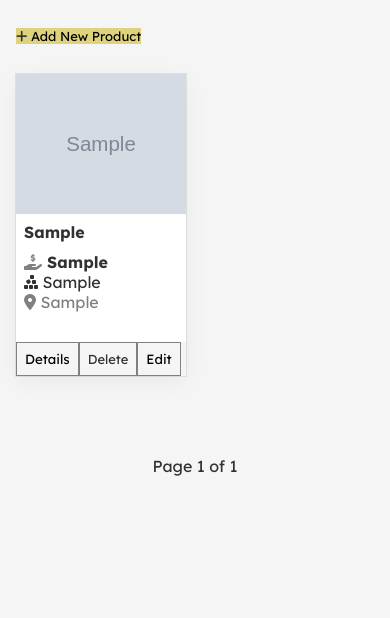
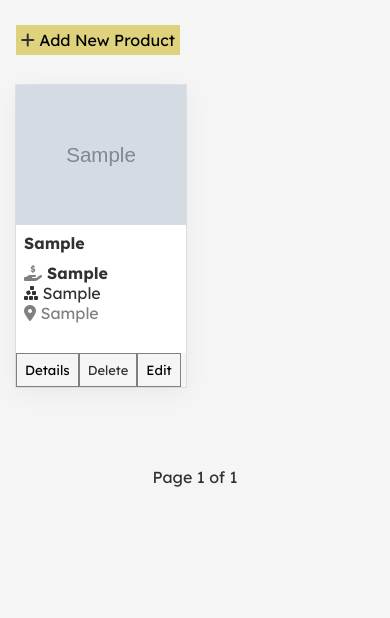
Before and after one commit to nelsonfai/farmsocial, a Django app: page /market/myproducts in a window 390 px wide. Shown: the part 141-759 px from the top of the page. Run offline with Django 3.2, Linux system fonts and the light colour scheme; a user stored in the database is signed in; tables that the repository leaves empty hold one stand-in row (values such as "Sample post"); grey boxes marked "Sample" are stand-in pictures; data that the repository does not hold is empty; parts of the project's set-up code (start-up, migrations or seed data) failed here and were passed over; some libraries are stand-ins or nearby versions.

Commit message:
Update myproducts.html

```diff
--- a/marketplace/templates/marketplace/myproducts.html
+++ b/marketplace/templates/marketplace/myproducts.html
@@ -88,15 +88,8 @@ input,select
     margin: .4rem 0;
     padding: 5px;
 }
-button{
-    background: none;
-    border:none;
-    padding: 3px;
-    font-size: large;
-}
-button img{
-    margin-bottom: -5px;
-}
+
+
 .market-links{
     margin-block: 20px;
 }
@@ -171,7 +164,7 @@ main{
     padding: 0 !important;
 
 }
-button{
+.flex button{
     padding:0 !important;
     font-size: small !important;
 }
@@ -194,7 +187,7 @@ main{
     padding: 0 !important;
 
 }
-button{
+.flex button{
     padding:0 !important;
     font-size: small !important;
 }
```
